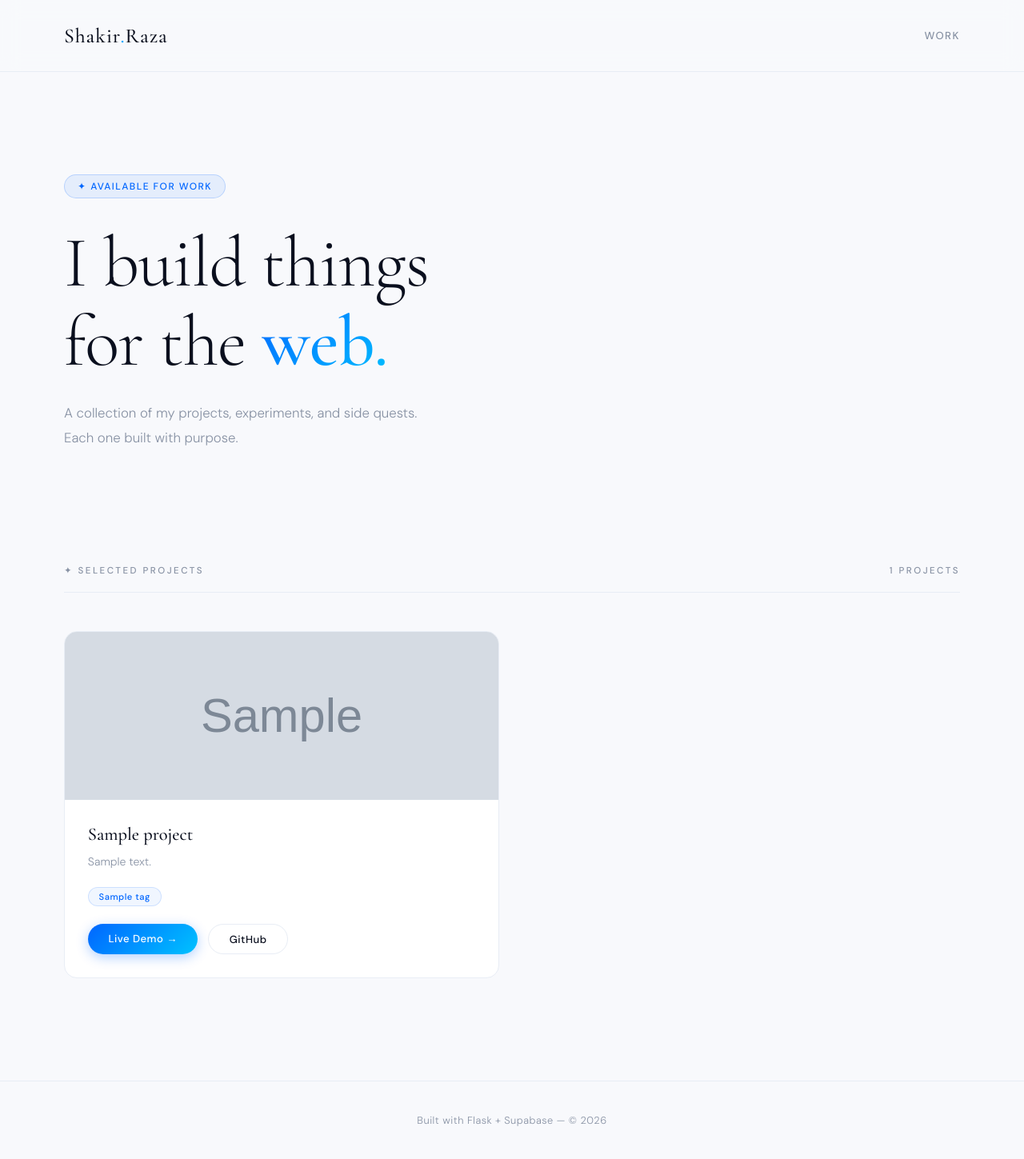
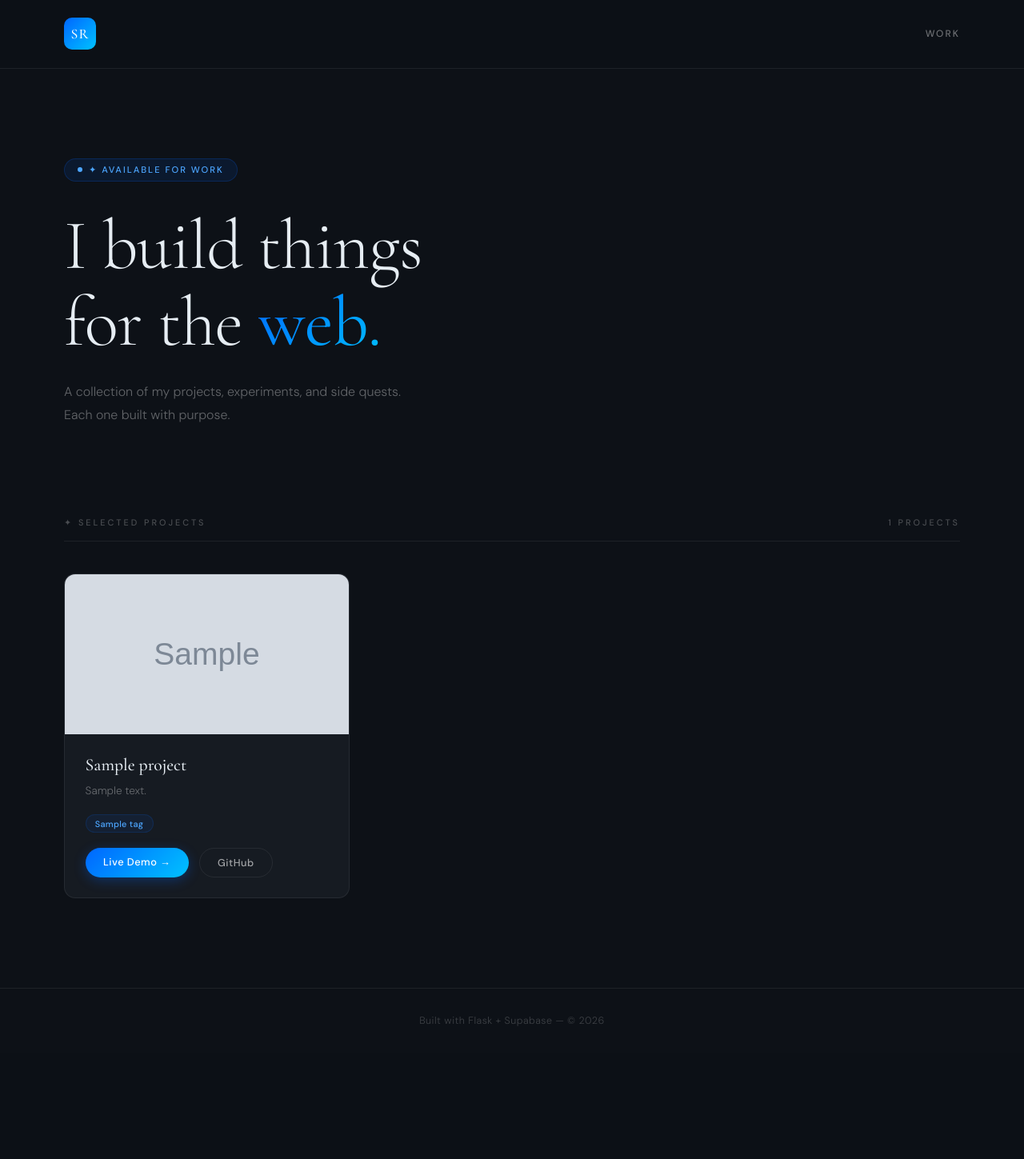
Before and after one commit to Shakir-Raza/portfolio, a Flask app: template portfolio/templates/index.html in a window 1280 px wide. Shown: the whole page at 80% size. After the commit the page ends 1283 px from the top, so only its background shows below. Run offline with Flask 3, Linux system fonts and the light colour scheme; the template is opened without the code that fills it: most values are stand-ins (such as "Sample title", 1, 10 or a date in 2020); grey boxes marked "Sample" are stand-in pictures.

Commit message:
dark theme redesign with SR logo

```diff
--- a/portfolio/static/css/style.css
+++ b/portfolio/static/css/style.css
@@ -3,14 +3,15 @@
 *, *::before, *::after { box-sizing: border-box; margin: 0; padding: 0; }
 
 :root {
-  --bg: #f8f9fc;
-  --surface: #ffffff;
-  --border: #e8edf5;
+  --bg: #0d1117;
+  --surface: #161b22;
+  --border: rgba(255,255,255,0.07);
+  --border-hover: rgba(0,102,255,0.3);
   --accent: #0066ff;
   --accent2: #00c2ff;
-  --text: #0a0f1e;
-  --muted: #8892a4;
-  --card-bg: #ffffff;
+  --text: #e6edf3;
+  --muted: rgba(255,255,255,0.35);
+  --card-bg: #161b22;
   --gradient: linear-gradient(135deg, #0066ff, #00c2ff);
 }
 
@@ -28,47 +29,48 @@ nav {
   display: flex;
   justify-content: space-between;
   align-items: center;
-  padding: 1.8rem 5rem;
+  padding: 1.4rem 5rem;
   border-bottom: 1px solid var(--border);
   position: sticky;
   top: 0;
-  background: rgba(248,249,252,0.85);
+  background: rgba(13,17,23,0.85);
   backdrop-filter: blur(12px);
   z-index: 100;
 }
 
 .nav-logo {
+  width: 40px;
+  height: 40px;
+  border-radius: 10px;
+  background: var(--gradient);
+  display: flex;
+  align-items: center;
+  justify-content: center;
   font-family: 'Cormorant Garamond', serif;
-  font-size: 1.6rem;
+  font-size: 1.1rem;
   font-weight: 500;
+  color: #fff;
   letter-spacing: 1px;
-  color: var(--text);
-}
-
-.nav-logo span {
-  background: var(--gradient);
-  -webkit-background-clip: text;
-  -webkit-text-fill-color: transparent;
 }
 
 .nav-links { display: flex; gap: 2.5rem; align-items: center; }
 
 .nav-links a {
-  font-size: 0.82rem;
-  color: var(--muted);
+  font-size: 0.75rem;
+  color: rgba(255,255,255,0.4);
   transition: color 0.2s;
-  letter-spacing: 1.5px;
+  letter-spacing: 2px;
   text-transform: uppercase;
   font-weight: 500;
 }
 
-.nav-links a:hover { color: var(--accent); }
+.nav-links a:hover { color: var(--text); }
 
 .btn {
   display: inline-block;
-  padding: 0.6rem 1.6rem;
+  padding: 0.55rem 1.4rem;
   border-radius: 50px;
-  font-size: 0.82rem;
+  font-size: 0.8rem;
   font-weight: 500;
   cursor: pointer;
   transition: all 0.3s;
@@ -79,62 +81,70 @@ nav {
 .btn-accent {
   background: var(--gradient);
   color: #fff;
-  font-weight: 500;
   box-shadow: 0 4px 15px rgba(0,102,255,0.3);
 }
 
 .btn-accent:hover {
   transform: translateY(-2px);
-  box-shadow: 0 8px 25px rgba(0,102,255,0.4);
+  box-shadow: 0 8px 25px rgba(0,102,255,0.45);
 }
 
 .btn-outline {
   background: transparent;
   border: 1px solid var(--border);
-  color: var(--text);
+  color: rgba(255,255,255,0.6);
 }
 
 .btn-outline:hover {
   border-color: var(--accent);
-  color: var(--accent);
+  color: #4da6ff;
 }
 
 .btn-danger {
   background: transparent;
-  border: 1px solid #ff4444;
-  color: #ff4444;
+  border: 1px solid rgba(255,68,68,0.4);
+  color: #ff6666;
   font-size: 0.78rem;
   padding: 0.4rem 1rem;
   border-radius: 50px;
 }
 
-.btn-danger:hover { background: #ff4444; color: #fff; }
+.btn-danger:hover { background: rgba(255,68,68,0.1); }
 
 /* ── HERO ── */
 .hero {
-  padding: 8rem 5rem 5rem;
+  padding: 7rem 5rem 4rem;
   max-width: 1000px;
 }
 
 .hero-tag {
   display: inline-flex;
   align-items: center;
-  gap: 0.5rem;
-  background: rgba(0,102,255,0.08);
-  color: var(--accent);
-  font-size: 0.75rem;
+  gap: 8px;
+  background: rgba(0,102,255,0.1);
+  color: #4da6ff;
+  font-size: 0.7rem;
   padding: 0.4rem 1rem;
   border-radius: 50px;
   margin-bottom: 2rem;
-  letter-spacing: 1.5px;
+  letter-spacing: 2px;
   text-transform: uppercase;
   font-weight: 500;
   border: 1px solid rgba(0,102,255,0.2);
 }
 
+.hero-tag::before {
+  content: '';
+  width: 6px;
+  height: 6px;
+  border-radius: 50%;
+  background: #4da6ff;
+  display: inline-block;
+}
+
 .hero h1 {
   font-family: 'Cormorant Garamond', serif;
-  font-size: clamp(3rem, 7vw, 6rem);
+  font-size: clamp(3rem, 7vw, 5.5rem);
   font-weight: 300;
   line-height: 1.1;
   letter-spacing: -1px;
@@ -146,91 +156,92 @@ nav {
   background: var(--gradient);
   -webkit-background-clip: text;
   -webkit-text-fill-color: transparent;
-  font-weight: 500;
+  font-weight: 400;
 }
 
 .hero p {
-  font-size: 1.05rem;
+  font-size: 1rem;
   color: var(--muted);
-  max-width: 480px;
+  max-width: 460px;
   line-height: 1.8;
   font-weight: 300;
 }
 
 /* ── PROJECTS GRID ── */
-.section { padding: 4rem 5rem; }
+.section { padding: 3rem 5rem; }
 
 .section-header {
   display: flex;
   justify-content: space-between;
   align-items: center;
-  margin-bottom: 3rem;
-  padding-bottom: 1.2rem;
+  margin-bottom: 2.5rem;
+  padding-bottom: 1rem;
   border-bottom: 1px solid var(--border);
 }
 
 .section-title {
-  font-size: 0.72rem;
+  font-size: 0.68rem;
   font-weight: 500;
-  letter-spacing: 2.5px;
+  letter-spacing: 3px;
   text-transform: uppercase;
-  color: var(--muted);
+  color: rgba(255,255,255,0.25);
 }
 
 .projects-grid {
   display: grid;
-  grid-template-columns: repeat(auto-fill, minmax(360px, 1fr));
-  gap: 2rem;
+  grid-template-columns: repeat(auto-fill, minmax(340px, 1fr));
+  gap: 1.5rem;
 }
 
 .project-card {
   background: var(--card-bg);
   border: 1px solid var(--border);
-  border-radius: 16px;
+  border-radius: 14px;
   overflow: hidden;
-  transition: transform 0.3s, box-shadow 0.3s;
+  transition: transform 0.3s, box-shadow 0.3s, border-color 0.3s;
   cursor: pointer;
 }
 
 .project-card:hover {
-  transform: translateY(-6px);
-  box-shadow: 0 20px 40px rgba(0,102,255,0.1);
+  transform: translateY(-5px);
+  box-shadow: 0 20px 40px rgba(0,0,0,0.4), 0 0 0 1px rgba(0,102,255,0.2);
   border-color: rgba(0,102,255,0.2);
 }
 
 .card-image {
   width: 100%;
-  height: 210px;
+  height: 200px;
   object-fit: cover;
   display: block;
 }
 
 .card-image-placeholder {
   width: 100%;
-  height: 210px;
-  background: linear-gradient(135deg, #f0f4ff, #e8f0ff);
+  height: 200px;
+  background: linear-gradient(135deg, #0d1117, #161b22);
   display: flex;
   align-items: center;
   justify-content: center;
-  font-size: 2.5rem;
+  font-size: 2rem;
   color: rgba(0,102,255,0.2);
+  border-bottom: 1px solid var(--border);
 }
 
-.card-body { padding: 1.8rem; }
+.card-body { padding: 1.6rem; }
 
 .card-title {
   font-family: 'Cormorant Garamond', serif;
-  font-size: 1.4rem;
+  font-size: 1.35rem;
   font-weight: 500;
-  margin-bottom: 0.6rem;
+  margin-bottom: 0.5rem;
   color: var(--text);
 }
 
 .card-desc {
-  font-size: 0.88rem;
+  font-size: 0.85rem;
   color: var(--muted);
   line-height: 1.7;
-  margin-bottom: 1.2rem;
+  margin-bottom: 1.1rem;
   display: -webkit-box;
   -webkit-line-clamp: 2;
   -webkit-box-orient: vertical;
@@ -238,17 +249,17 @@ nav {
   font-weight: 300;
 }
 
-.card-tags { display: flex; flex-wrap: wrap; gap: 0.4rem; margin-bottom: 1.4rem; }
+.card-tags { display: flex; flex-wrap: wrap; gap: 0.4rem; margin-bottom: 1.2rem; }
 
 .tag {
-  font-size: 0.7rem;
-  padding: 0.25rem 0.8rem;
+  font-size: 0.68rem;
+  padding: 0.22rem 0.7rem;
   border-radius: 50px;
-  background: rgba(0,102,255,0.06);
-  color: var(--accent);
-  letter-spacing: 0.5px;
+  background: rgba(0,102,255,0.08);
+  color: #4da6ff;
+  border: 1px solid rgba(0,102,255,0.15);
   font-weight: 500;
-  border: 1px solid rgba(0,102,255,0.15);
+  letter-spacing: 0.3px;
 }
 
 .card-links { display: flex; gap: 0.8rem; }
@@ -442,57 +452,53 @@ textarea { resize: vertical; min-height: 100px; }
   background: var(--card-bg);
   border: 1px solid var(--border);
   border-radius: 12px;
-  padding: 1.3rem 1.6rem;
+  padding: 1.2rem 1.5rem;
   display: flex;
   justify-content: space-between;
   align-items: center;
   gap: 1rem;
-  transition: box-shadow 0.2s;
+  transition: border-color 0.2s;
 }
 
-.admin-project-item:hover {
-  box-shadow: 0 4px 15px rgba(0,102,255,0.08);
-  border-color: rgba(0,102,255,0.2);
-}
+.admin-project-item:hover { border-color: rgba(0,102,255,0.2); }
 
 .admin-project-item h3 {
   font-family: 'Cormorant Garamond', serif;
-  font-size: 1.1rem;
+  font-size: 1.05rem;
   font-weight: 500;
   margin-bottom: 0.2rem;
   color: var(--text);
 }
 
-.admin-project-item p { font-size: 0.78rem; color: var(--muted); }
+.admin-project-item p { font-size: 0.76rem; color: var(--muted); }
 
 /* ── FLASH MESSAGES ── */
 .flash {
-  padding: 0.9rem 1.5rem;
+  padding: 0.85rem 1.4rem;
   border-radius: 10px;
   margin-bottom: 1.5rem;
-  font-size: 0.88rem;
-  font-weight: 400;
+  font-size: 0.86rem;
 }
 
 .flash-success {
-  background: rgba(0,102,255,0.06);
+  background: rgba(0,102,255,0.08);
   border: 1px solid rgba(0,102,255,0.2);
-  color: var(--accent);
+  color: #4da6ff;
 }
 
 .flash-error {
-  background: rgba(255,68,68,0.06);
+  background: rgba(255,68,68,0.08);
   border: 1px solid rgba(255,68,68,0.2);
-  color: #ff4444;
+  color: #ff6666;
 }
 
 /* ── FOOTER ── */
 footer {
   text-align: center;
-  padding: 2.5rem;
+  padding: 2rem;
   border-top: 1px solid var(--border);
-  color: var(--muted);
-  font-size: 0.8rem;
+  color: rgba(255,255,255,0.2);
+  font-size: 0.78rem;
   margin-top: 4rem;
   font-weight: 300;
   letter-spacing: 0.5px;
--- a/portfolio/templates/index.html
+++ b/portfolio/templates/index.html
@@ -9,7 +9,7 @@
 <body>
 
 <nav>
-  <div class="nav-logo">Shakir<span>.</span>Raza</div>
+  <div class="nav-logo">SR</div>
   <div class="nav-links">
     <a href="/">Work</a>
   </div>
```
Also changed, not shown: other parts of portfolio/static/css/style.css (+21 -22 lines).
